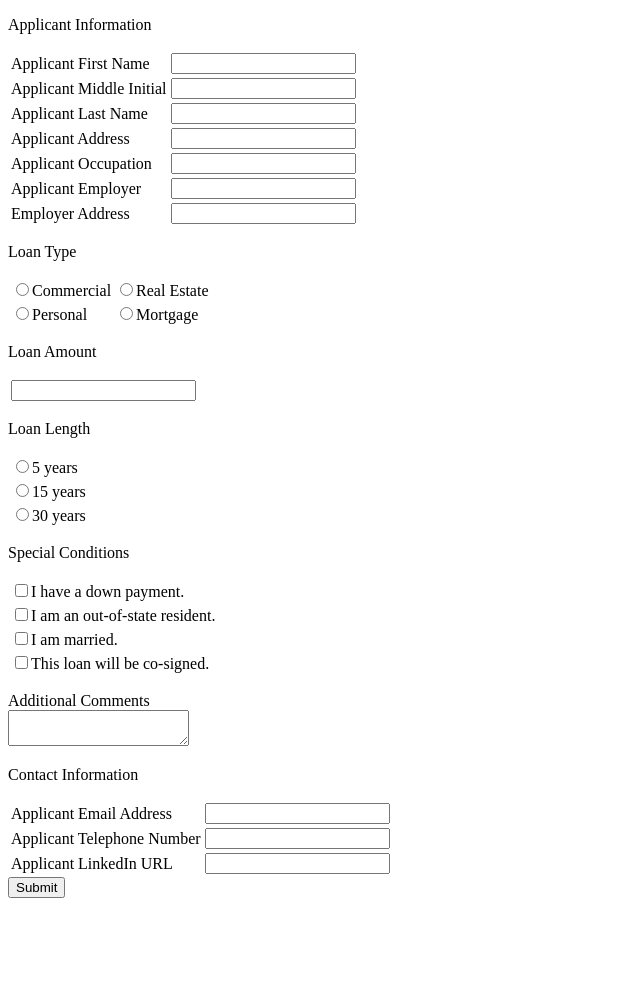
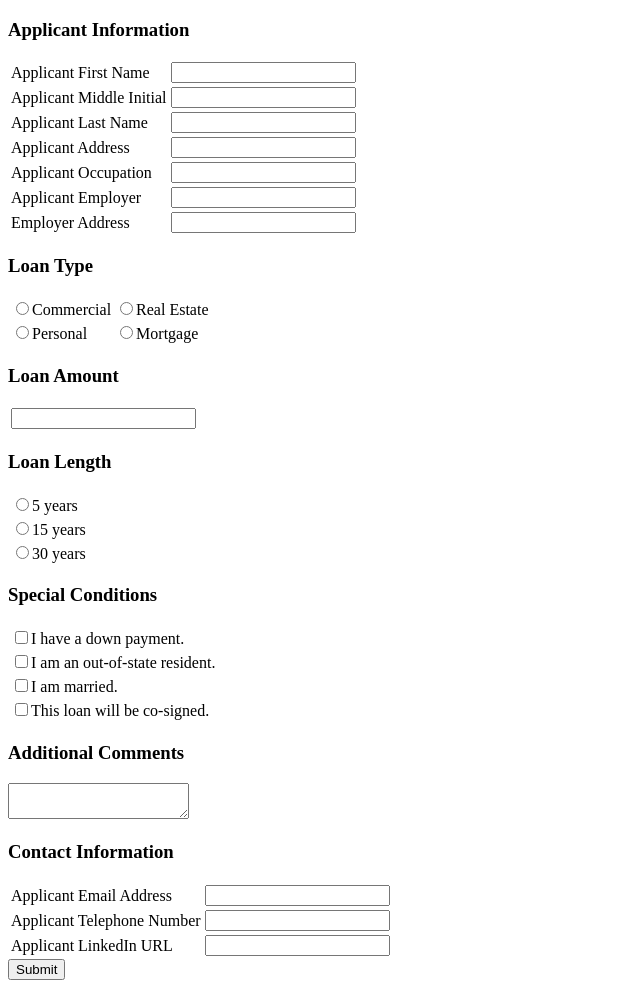
Before and after one commit to abidina/banking-form, a plain HTML site: page index.html in a window 1280 px wide. Shown: the whole page, without its empty margins (0-640 px from the left). Before the commit the page ends 906 px from the top, so only its background shows below. Drawn offline with Linux system fonts and the light colour scheme.

Commit message:
removed sections

```diff
--- a/index.html
+++ b/index.html
@@ -5,13 +5,12 @@
   <title>Loan Application</title>
 </head>
 <body>
+<form>
 
 <!-- applicant info -->
-<section>
-<form>
   <table class="info">
   <p>
-  <label for="info">Applicant Information</label>
+  <h3>Applicant Information</h3>
     <tr>
       <td>Applicant First Name</td>
       <td><input type="text" name="first_name"></td>
@@ -42,13 +41,11 @@
     </tr>
   </p>
   </table>
-</section>
 
 <!-- loan type -->
-<section>
   <table class="loan_type">
     <p>
-    <label for="loan_type">Loan Type</label>
+    <h3>Loan Type</h3>
     <tr>
       <td><input type="radio" name="loan_type">Commercial</td>
       <td><input type="radio" name="loan_type">Real Estate</td>
@@ -59,25 +56,21 @@
     </tr>
     </p>
   </table>
-</section>
 
 <!-- loan amount -->
-<section>
   <table class="loan_amount">
     <p>
-  <label for="loan_amount">Loan Amount</label>
+    <h3>Loan Amount</h3>
     <tr>
       <td><input type="text" name="amount"></td>
     </tr>
     </p>
   </table>
-</section>
 
 <!-- loan length -->
-<section>
   <table class="loan_length">
   <p>
-  <label for="loan_length">Loan Length</label>
+  <h3>Loan Length</h3>
     <tr>
       <td><input type="radio" name="loan_length">5 years</td>
     </tr>
@@ -89,13 +82,11 @@
     </tr>
   </p>
   </table>
-</section>
 
 <!-- Checkbox group for special conditions -->
-<section>
 <table class="special">
 <p>
-<label for="special">Special Conditions</label>
+<h3>Special Conditions</h3>
   <tr>
     <td><input type="checkbox" name="special">I have a down payment.</td>
   </tr>
@@ -110,20 +101,18 @@
   </tr>
 </p>
 </table>
-</section>
 
 
 <!-- A text area to allow for additional comments -->
 <p>
-  <label for="comments">Additional Comments</label><br>
+  <h3>Additional Comments</h3>
   <textarea class="comments"></textarea>
 </p>
 
 <!-- contact information -->
-<section>
   <table class="contact">
   <p>
-  <label for="contact">Contact Information</label>
+  <h3>Contact Information</h3>
     <tr>
       <td>Applicant Email Address</td>
       <td><input type="text" name="email"></td>
@@ -138,7 +127,6 @@
     </tr>
   </p>
   </table>
-</section>
 </form>
 
 <button type="submit">Submit</button>
```
Lines whose indentation alone changed are shown as unchanged.
